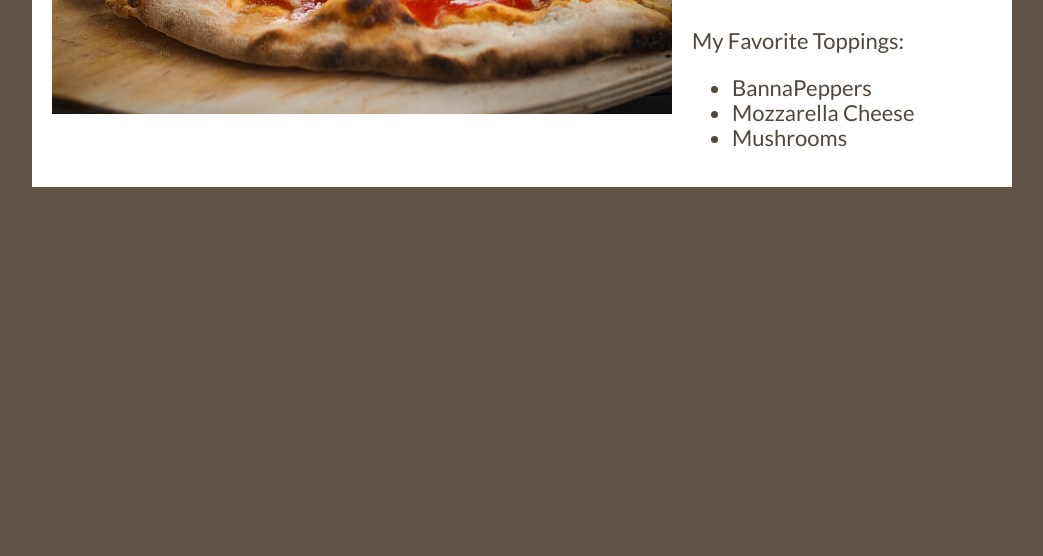
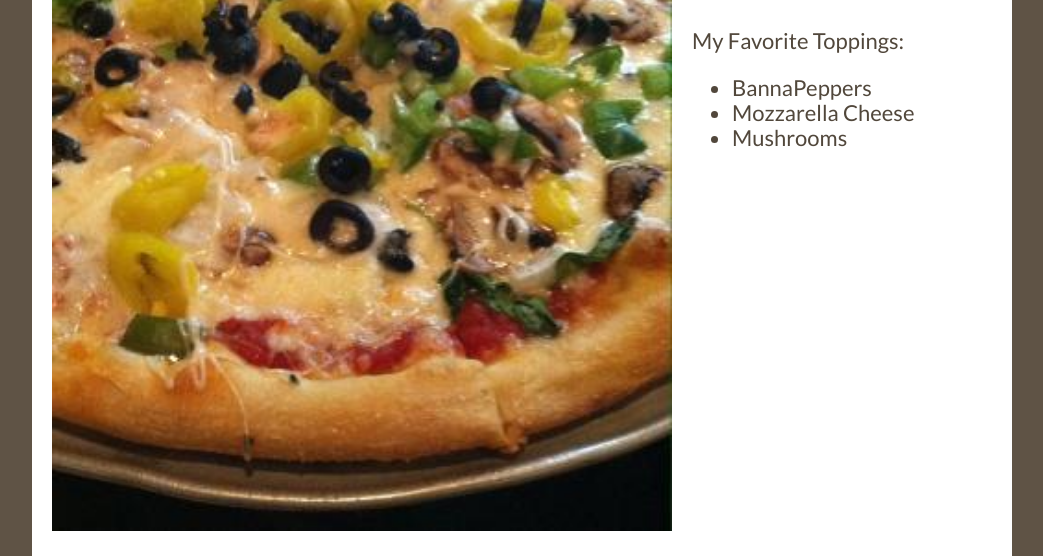
Before and after one commit to aravindkonda9/FirstRepo, a plain HTML site: page index.html in a window 1280 px wide. Shown: the part 339-895 px from the top of the page, without its empty margins (118-1161 px from the left). Before the commit the page ends 800 px from the top, so only its background shows below. Drawn offline with nearby package versions, Linux system fonts and the light colour scheme; a web font is replaced by a local one.

Commit message:
Added Veg Pizza

```diff
--- a/index.html
+++ b/index.html
@@ -16,7 +16,7 @@
 
 <div class="pageContainer">
   <div class="imageContainer">
-    <img src="images/pizza.jpg" alt="Pizza with pepperoni and cheese." />
+    <img src="images/veggie-pizza-with-banana.jpg" alt="Veggie Pizza." />
   </div>
   <div class="textContainer">
     <h1>Home Made Pizza!</h1>
```
